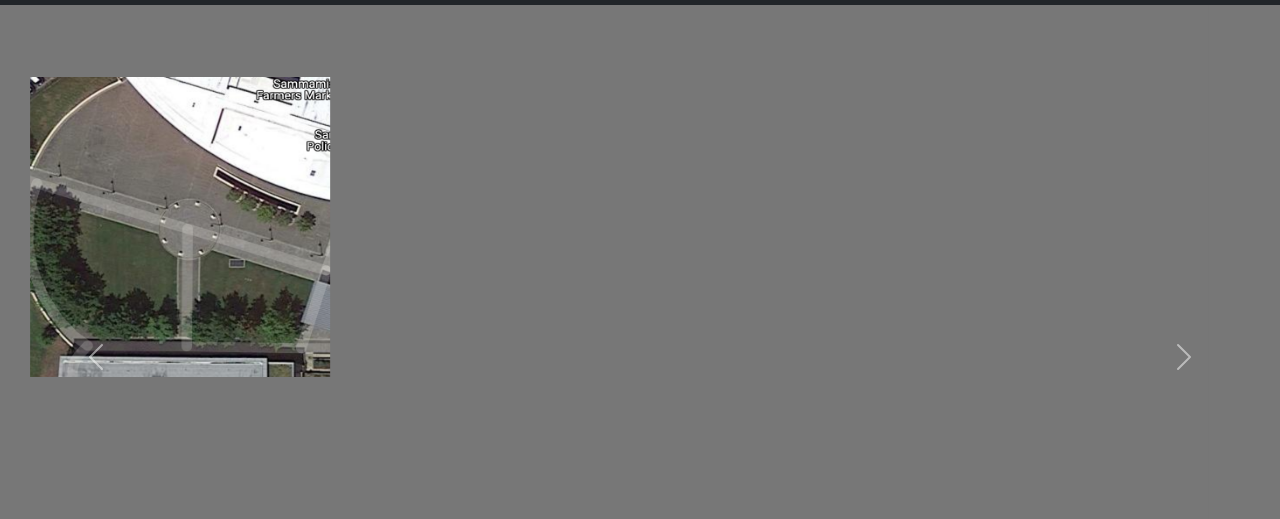
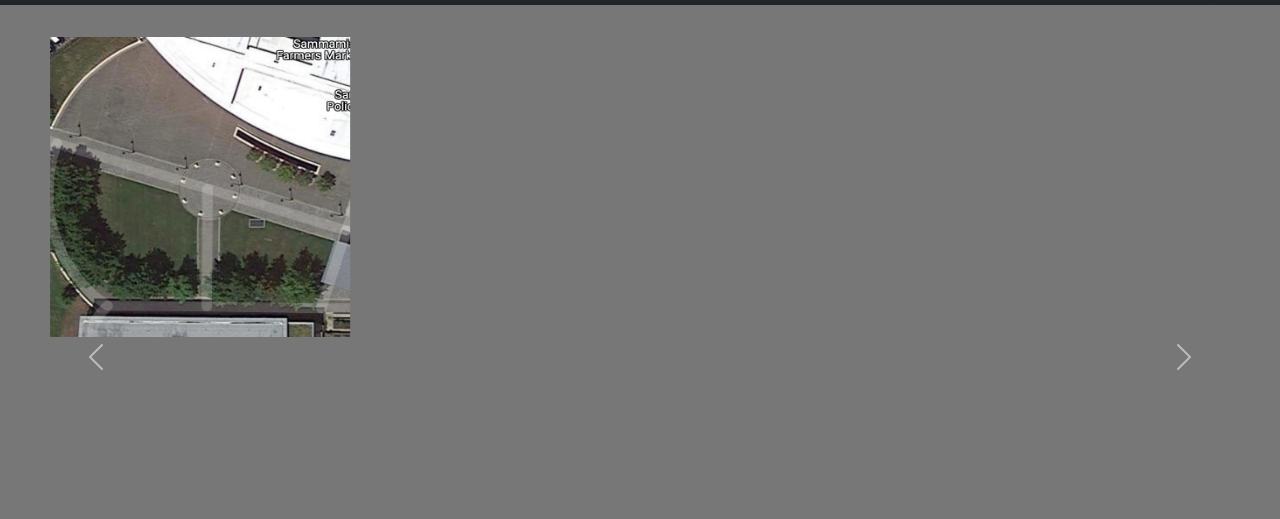
Before and after one commit to Ann-c-Tseng/MobileAssignment7, a plain HTML site: page index.html in a window 1280 px wide. Shown: the part 51-570 px from the top of the page. Drawn offline with Linux system fonts and the light colour scheme.

Commit message:
margin-left: 40px;

```diff
--- a/carousel.css
+++ b/carousel.css
@@ -52,8 +52,8 @@ body {
 img {
   position: absolute;
   top: 0;
-  margin-top: 80px;
-  margin-left: 20px;
+  margin-top: 40px;
+  margin-left: 40px;
 
   width: 300px;
   height: 300px;
```
Also changed, not shown: index.html (+1 -1 lines).
